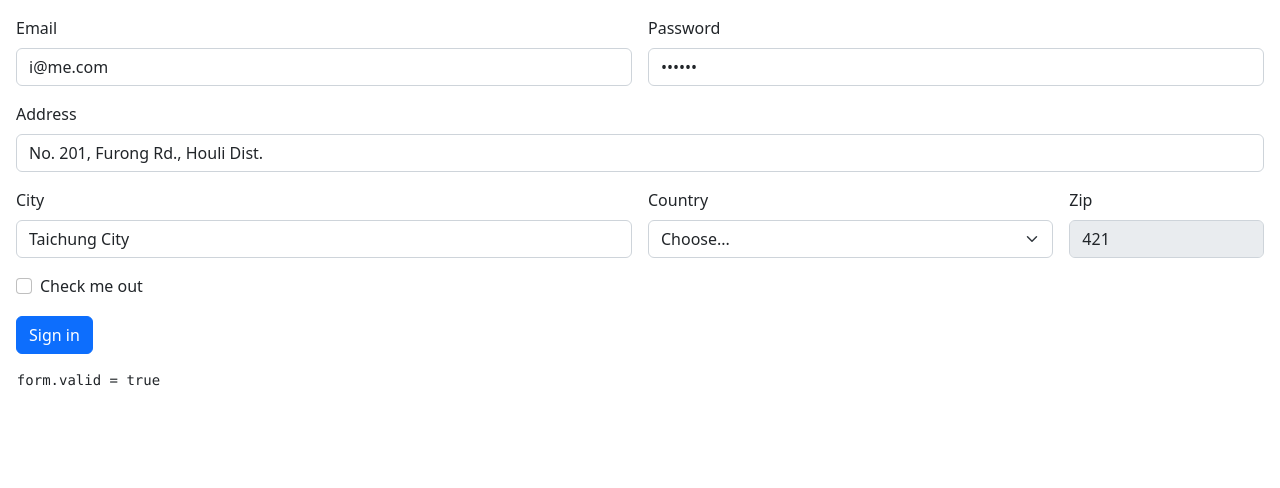
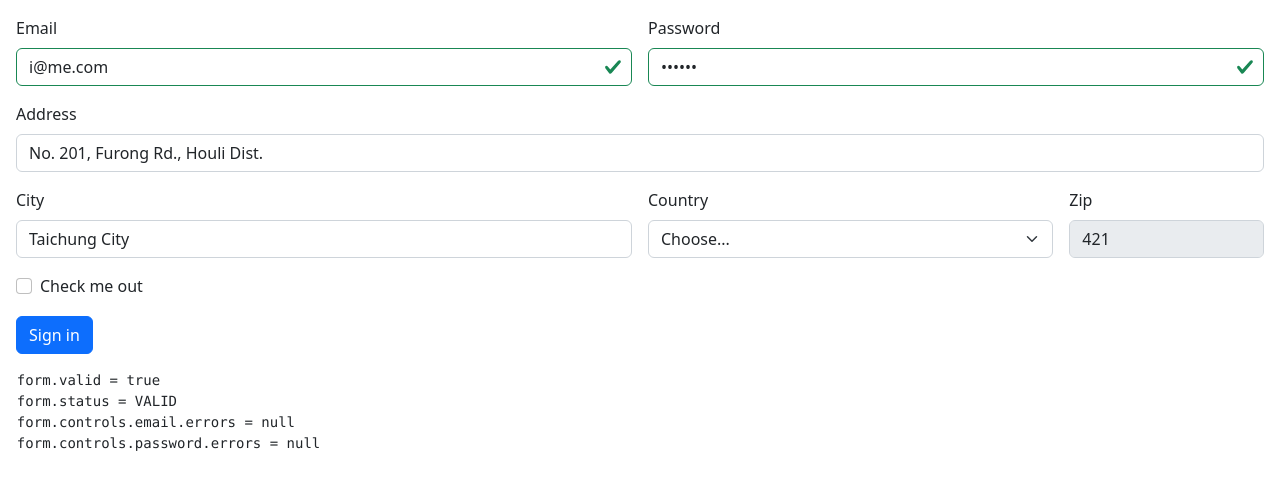
Before and after one commit to urbrioche/angular-typed-forms, an Angular app: page / in a window 1280 px wide. Shown: the top 488 px of the page. Built offline with nearby package versions, Linux system fonts and the light colour scheme.

Commit message:
示範驗證器

```diff
--- a/src/app/typed-form-demo/typed-form-demo.component.html
+++ b/src/app/typed-form-demo/typed-form-demo.component.html
@@ -3,11 +3,36 @@
   <form class="row g-3" [formGroup]="form">
     <div class="col-md-6">
       <label for="inputEmail4" class="form-label">Email</label>
-      <input type="email" class="form-control" id="inputEmail4" [formControl]="form.controls.email">
+      <input
+        type="email"
+        class="form-control"
+        id="inputEmail4"
+        [formControl]="form.controls.email"
+        [class.is-valid]="form.controls.email.valid"
+        [class.is-invalid]="form.controls.email.invalid"
+      >
+      <div class="invalid-feedback">
+        <ng-container *ngIf="form.controls.email.errors?.['required']">
+          email is required
+        </ng-container>
+        <ng-container *ngIf="form.controls.email.errors?.['email']">
+          email is not correct
+        </ng-container>
+      </div>
     </div>
     <div class="col-md-6">
       <label for="inputPassword4" class="form-label">Password</label>
-      <input type="password" class="form-control" id="inputPassword4" formControlName="password">
+      <input
+        type="password"
+        class="form-control"
+        id="inputPassword4"
+        [formControl]="form.controls.password"
+        [class.is-valid]="form.controls.password.valid"
+        [class.is-invalid]="form.controls.password.invalid"
+      >
+      <div class="invalid-feedback">
+        the minimum length of password should be {{ form.controls.password.errors?.['minlength']?.['requiredLength'] }}
+      </div>
     </div>
     <div class="col-12">
       <label for="inputAddress" class="form-label">Address</label>
@@ -44,4 +69,7 @@
 </div>
 <pre>
   form.valid = {{ form.valid }}
+  form.status = {{ form.status }}
+  form.controls.email.errors = {{ form.controls.email.errors | json }}
+  form.controls.password.errors = {{ form.controls.password.errors | json }}
 </pre>
--- a/src/app/typed-form-demo/typed-form-demo.component.ts
+++ b/src/app/typed-form-demo/typed-form-demo.component.ts
@@ -23,8 +23,8 @@ export class TypedFormDemoComponent implements OnInit {
 
   constructor(private fb: FormBuilder) {
     this.form = this.fb.group<UserProfileFormModel>({
-      email: this.fb.control('i@me.com', {validators: [Validators.email]}),
-      password: this.fb.control('abc123'),
+      email: this.fb.control('i@me.com', {validators: [Validators.email, Validators.required]}),
+      password: this.fb.control('abc123', {validators:[Validators.minLength(6)]}),
       address: this.fb.control('No. 201, Furong Rd., Houli Dist.'),
       city: this.fb.control('Taichung City'),
       zip: this.fb.control('421'),
```
